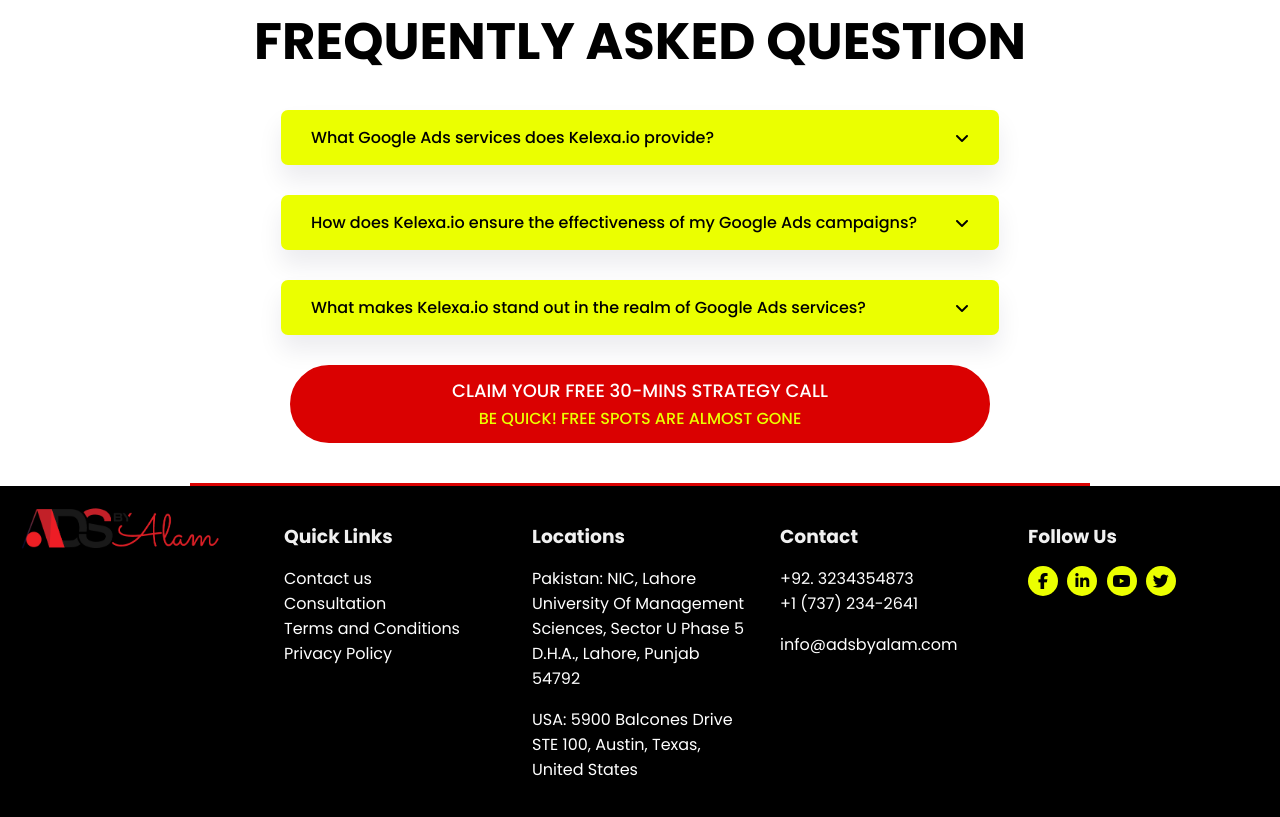
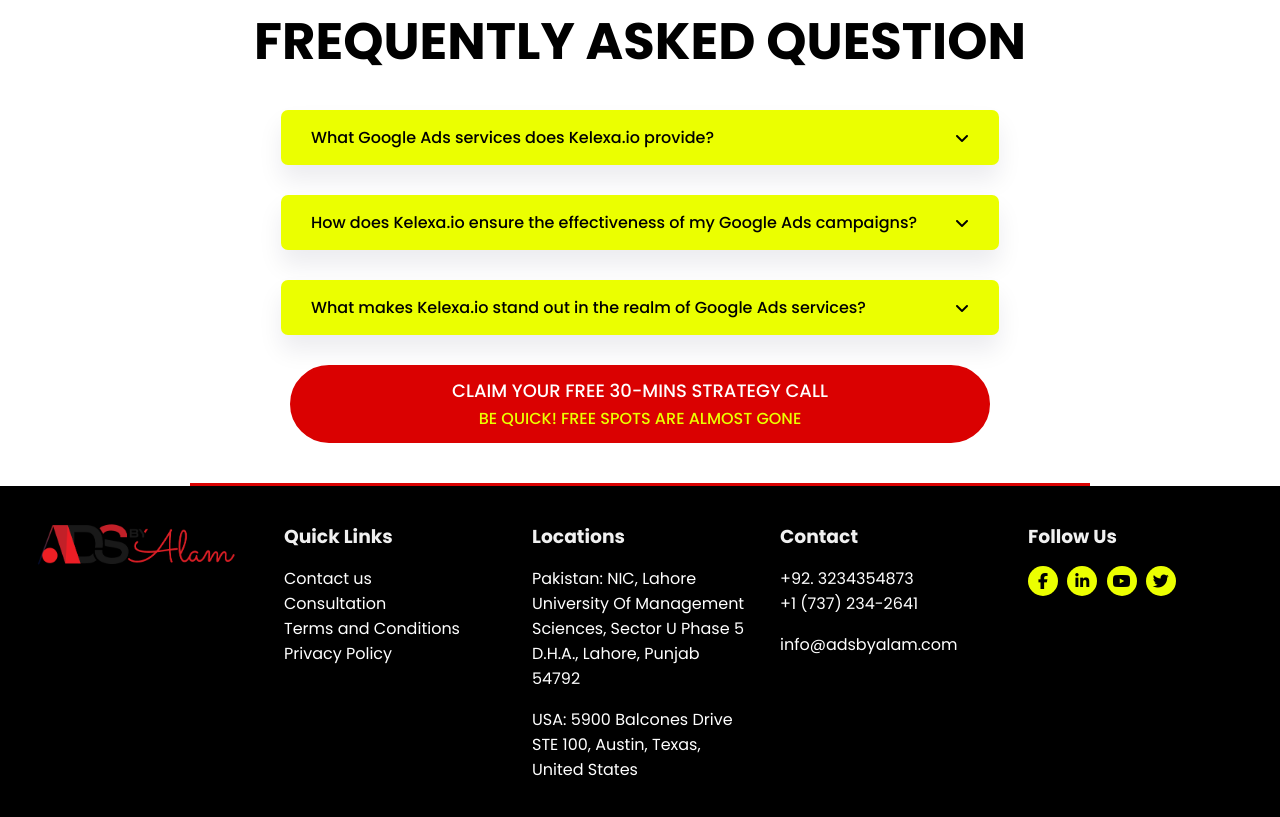
Before and after one commit to saify-codes/kelexa, a plain HTML site: page index.html in a window 1280 px wide. Shown: the part 3149-3966 px from the top of the page. Drawn offline with Linux system fonts and the light colour scheme.

Commit message:
going live

```diff
--- a/style.css
+++ b/style.css
@@ -799,7 +799,7 @@ button span {
 .footer-contact p{
   margin-bottom: 1rem;
 }
-
+.footer-art,
 .footer-navigation,
 .footer-contact,
 .footer-social {
```
